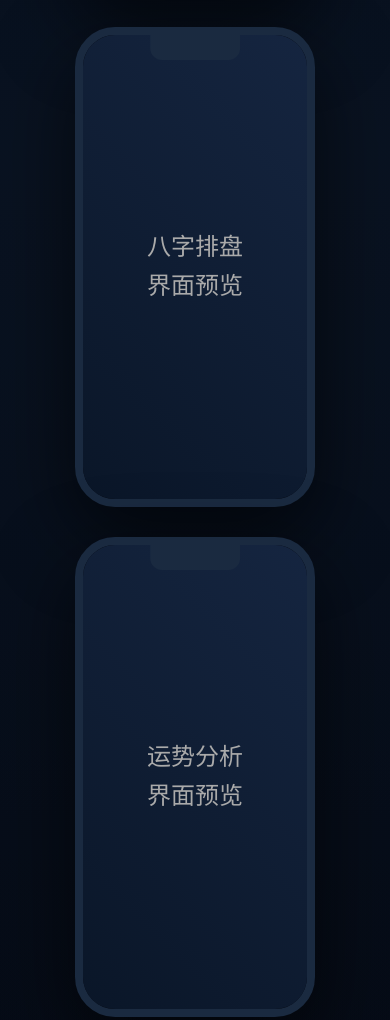
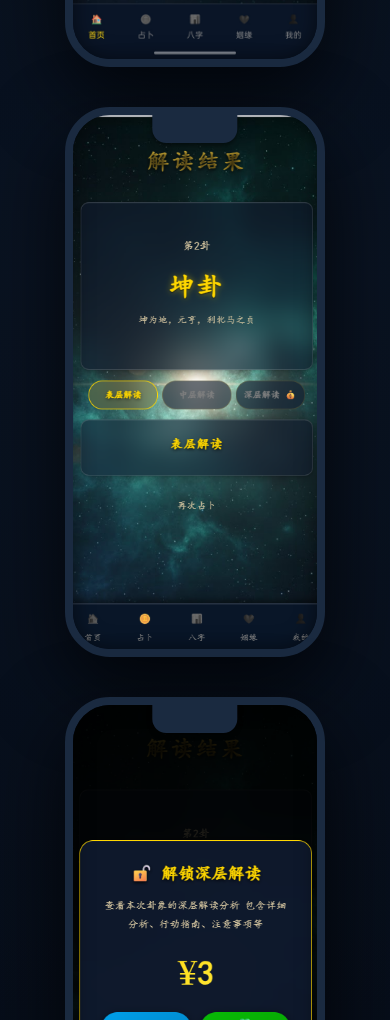
Before and after one commit to YZXCWH/company-website, a plain HTML site: page fate4fun/index.html in a window 390 px wide. Shown: the part 3437-4457 px from the top of the page. Drawn offline with Linux system fonts and the light colour scheme.

Commit message:
Refactor styles and optimize mobile mockup

```diff
--- a/fate4fun/index.html
+++ b/fate4fun/index.html
@@ -9,7 +9,7 @@
             --primary-gold: #d4af37;
             --secondary-gold: #f4d03f;
             --bg-dark: #0a1628;
-            --bg-card: rgba(15, 25, 45, 0.85); /*稍微加深背景以提高文字可读性*/
+            --bg-card: rgba(15, 25, 45, 0.85);
             --text-main: #e0d8c0;
             --text-muted: #a0aab5;
         }
@@ -97,7 +97,6 @@
             position: relative;
         }
 
-        /* 模拟星空背景图，如果实际没有图片，这个渐变足以支撑视觉 */
         header::before {
             content: '';
             position: absolute;
@@ -267,50 +266,55 @@
         /* 手机模型样式优化 */
         .mockup {
             width: 280px;
-            height: 560px;
+            /* 适配 9:19.5 全面屏比例 */
+            height: 600px;
             border: 8px solid #1a2a40;
-            border-radius: 40px;
+            border-radius: 45px; /* 更大的圆角适配现代手机 */
             overflow: hidden;
             position: relative;
-            box-shadow: 0 30px 80px rgba(0,0,0,0.6);
+            box-shadow: 0 30px 80px rgba(0,0,0,0.7);
             background-color: #050a14;
-            transition: transform 0.5s ease;
+            transition: transform 0.5s cubic-bezier(0.25, 0.46, 0.45, 0.94);
         }
 
         .mockup:hover {
-            transform: translateY(-10px);
+            transform: translateY(-15px) scale(1.02);
             border-color: #2a3a55;
+            box-shadow: 0 40px 100px rgba(0,0,0,0.8);
+            z-index: 10;
         }
 
-        /* 增加手机刘海效果 */
+        /* 手机刘海效果优化 */
         .mockup::after {
             content: '';
             position: absolute;
             top: 0; left: 50%;
             transform: translateX(-50%);
-            width: 40%;
-            height: 25px;
+            width: 35%;
+            height: 28px;
             background: #1a2a40;
-            border-bottom-left-radius: 12px;
-            border-bottom-right-radius: 12px;
+            border-bottom-left-radius: 14px;
+            border-bottom-right-radius: 14px;
             z-index: 10;
+            box-shadow: 0 2px 5px rgba(0,0,0,0.5);
         }
 
         .mockup img {
             width: 100%;
             height: 100%;
-            object-fit: cover;
+            object-fit: cover; /* 确保图片填满且不拉伸 */
+            display: block;
         }
 
-        .mockup-placeholder {
-            width: 100%;
-            height: 100%;
-            display: flex;
-            align-items: center;
-            justify-content: center;
-            background: linear-gradient(45deg, #0a1628, #152540);
-            color: #334;
-            font-size: 3rem;
+        /* 图片遮罩，让图片看起来嵌在屏幕里 */
+        .mockup::before {
+            content: '';
+            position: absolute;
+            top: 0; left: 0; right: 0; bottom: 0;
+            border-radius: 36px; /* 略小于外框 */
+            box-shadow: inset 0 0 20px rgba(0,0,0,0.5);
+            pointer-events: none;
+            z-index: 5;
         }
 
         /* 页脚 */
@@ -347,7 +351,7 @@
 
         /* --- 模态框 (Modal) 样式 --- */
         .modal {
-            display: none; /* 默认隐藏 */
+            display: none;
             position: fixed;
             z-index: 2000;
             left: 0;
@@ -355,7 +359,7 @@
             width: 100%;
             height: 100%;
             overflow: auto;
-            background-color: rgba(0,0,0,0.85); /* 黑色背景半透明 */
+            background-color: rgba(0,0,0,0.85);
             backdrop-filter: blur(5px);
             animation: fadeIn 0.3s;
         }
@@ -423,7 +427,6 @@
             padding-left: 20px;
         }
 
-        /* 滚动条样式 */
         ::-webkit-scrollbar {
             width: 8px;
         }
@@ -443,13 +446,12 @@
             to { opacity: 1; transform: translateY(0); }
         }
 
-        /* 移动端适配 */
         @media (max-width: 768px) {
             .hero-title { font-size: 2.5rem; }
-            .nav-links { display: none; } /* 真实项目中建议做成汉堡菜单，此处保持简化 */
+            .nav-links { display: none; }
             .modal-content { width: 95%; margin: 20% auto; padding: 25px; }
-            .mockup-container { gap: 30px; }
-            .mockup { width: 240px; height: 480px; }
+            .mockup-container { gap: 40px; }
+            .mockup { width: 260px; height: 550px; }
         }
     </style>
 </head>
@@ -508,18 +510,15 @@
 
         <div class="mockup-container">
             <div class="mockup">
-                <img src="5ff7aadeac7b7cb54c8779b1dc9021b4_origin(1).jpg" alt="APP首页">
+                <img src="i1.jpg" alt="卦象占卜界面">
             </div>
 
             <div class="mockup">
-                <div class="mockup-placeholder">
-                    <span style="font-size: 0.5em; color: #aaa;">八字排盘<br>界面预览</span>
-                </div>
+                <img src="i2.png" alt="解读结果界面">
             </div>
-             <div class="mockup">
-                <div class="mockup-placeholder">
-                    <span style="font-size: 0.5em; color: #aaa;">运势分析<br>界面预览</span>
-                </div>
+
+            <div class="mockup">
+                <img src="i3.png" alt="深层解读界面">
             </div>
         </div>
     </section>
@@ -564,8 +563,6 @@
 
                 <h3>4. 账号注销与数据删除</h3>
                 <p>您有权随时要求删除您的个人数据。您可以通过应用内的设置选项或发送邮件至 support@whcloudstar.cn 联系我们进行数据清除。</p>
-                <br>
-                <p><em>(注：用户协议详细条款通常包含服务范围、免责声明等，此处与隐私政策合并展示。)</em></p>
             </div>
         </div>
     </div>
@@ -620,19 +617,16 @@
     </div>
 
     <script>
-        // 打开模态框
         function openModal(modalId) {
             document.getElementById(modalId).style.display = "block";
-            document.body.style.overflow = "hidden"; // 禁止背景滚动
+            document.body.style.overflow = "hidden";
         }
 
-        // 关闭模态框
         function closeModal(modalId) {
             document.getElementById(modalId).style.display = "none";
-            document.body.style.overflow = "auto"; // 恢复背景滚动
+            document.body.style.overflow = "auto";
         }
 
-        // 点击模态框外部关闭
         window.onclick = function(event) {
             if (event.target.classList.contains('modal')) {
                 event.target.style.display = "none";
```
